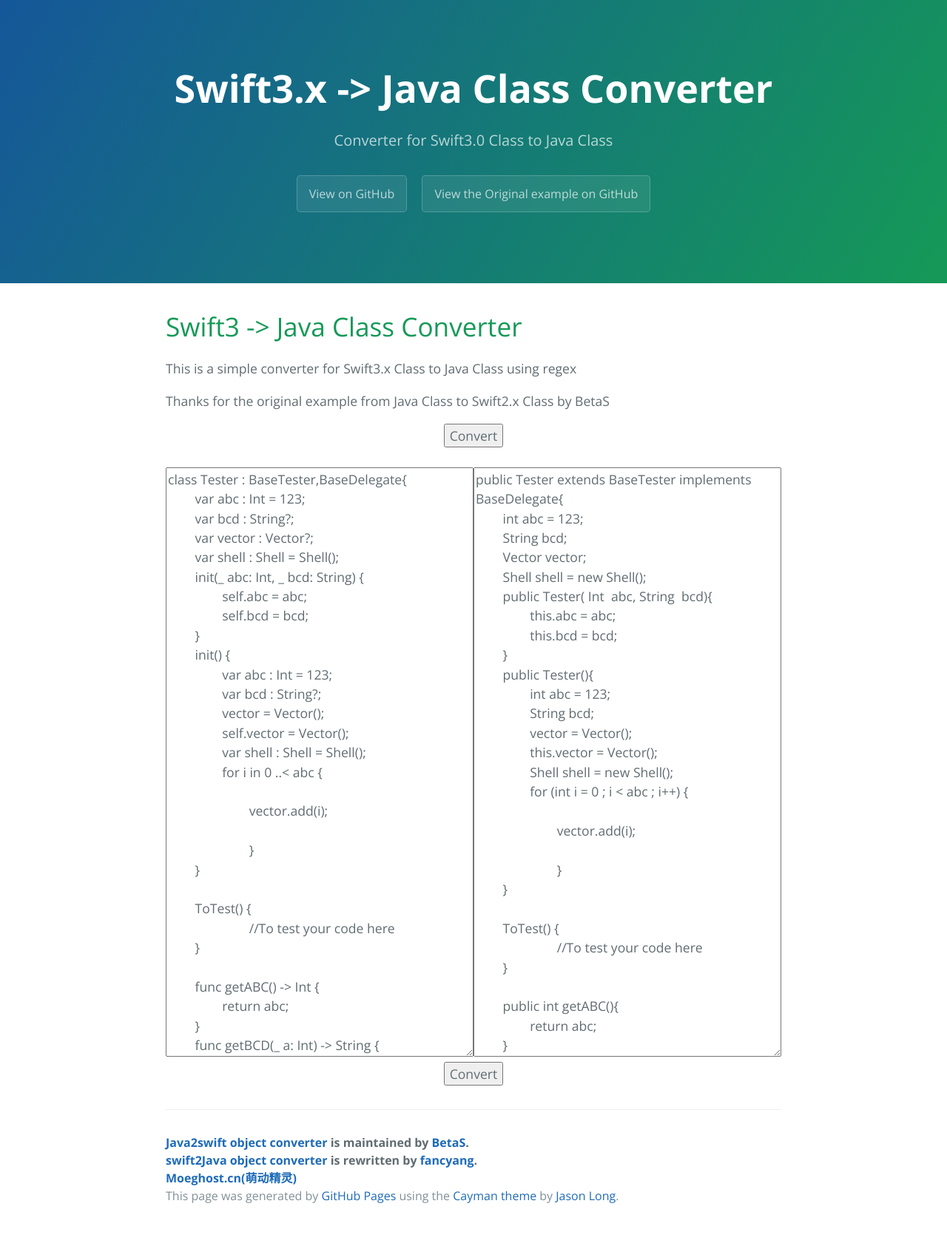
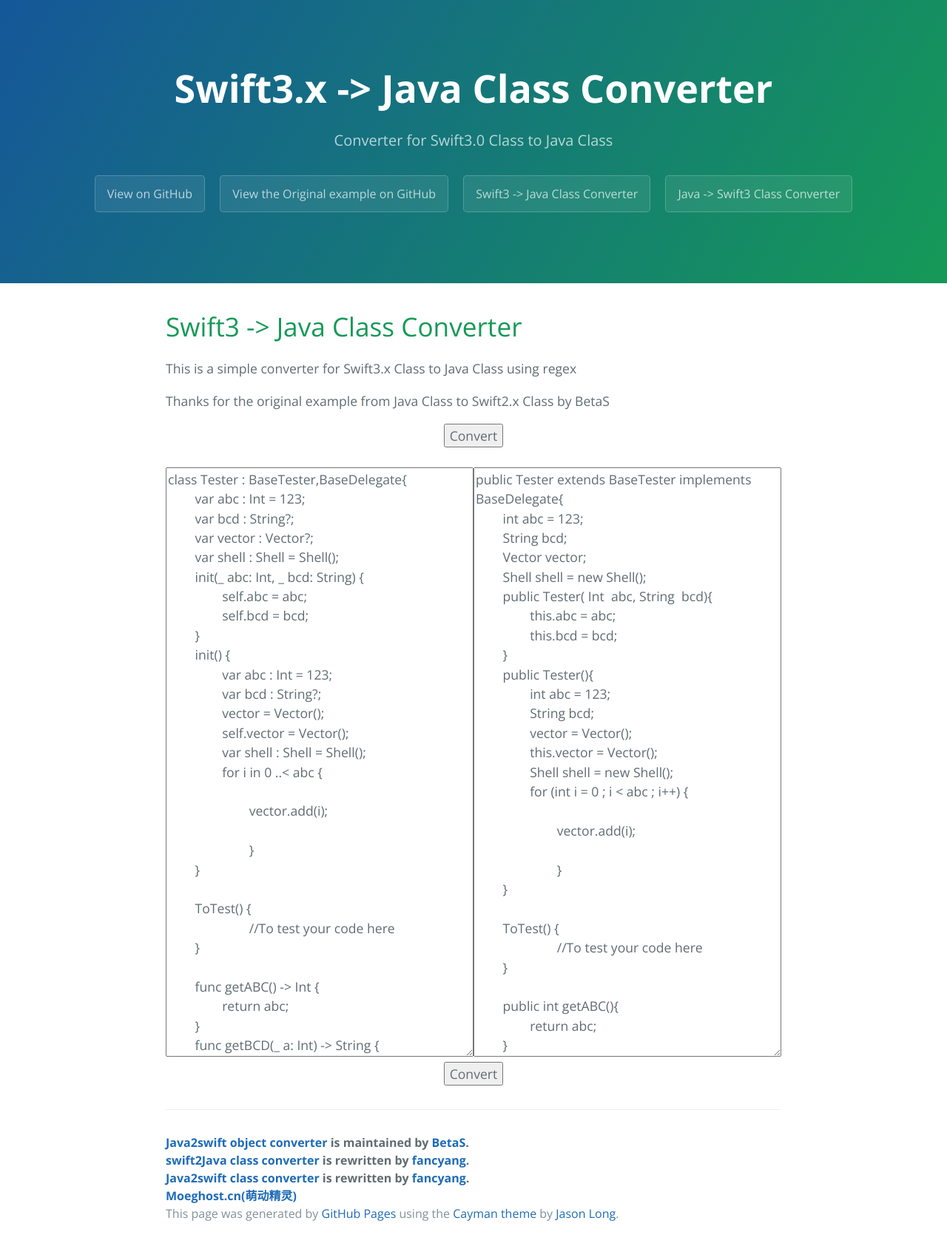
Before and after one commit to fancyang/Swift2Java-Class-Converter, a plain HTML site: page index.html in a window 1280 px wide. Shown: the whole page at 74% size. Before the commit the page ends 1661 px from the top, so only its background shows below. Drawn offline with nearby package versions, Linux system fonts and the light colour scheme.

Commit message:
index.html

```diff
--- a/index.html
+++ b/index.html
@@ -15,11 +15,18 @@
       <h2 class="project-tagline">Converter for Swift3.0 Class to Java Class</h2>
       <a href="https://github.com/fancyang/Swift2Java-Class-Converter" class="btn">View on GitHub</a>
       <a href="https://github.com/BetaS/Java2Swift-Class-Converter" class="btn">View the Original example on GitHub</a>
+
+	  <a  class="btn" href="https://fancyang.github.io/Swift2Java-Class-Converter">Swift3 -&gt; Java Class Converter</a>
+
+
+	  <a  class="btn" href="https://fancyang.github.io/Java2Swift-Class-Converter">Java -&gt; Swift3 Class Converter</a>
+
+
     </section>
 
     <section class="main-content">
       <h1>
-<a id="swift3---java-object-converter" class="anchor" href="#swift3---java-object-converter" aria-hidden="true"><span aria-hidden="true" class="octicon octicon-link"></span></a>Swift3 -&gt; Java Class Converter</h1>
+<a id="swift3---java-object-converter" class="anchor" href="https://fancyang.github.io/Swift2Java-Class-Converter/" aria-hidden="true"><span aria-hidden="true" class="octicon octicon-link"></span></a>Swift3 -&gt; Java Class Converter</h1>
 
 <p>This is a simple converter for Swift3.x Class to Java Class using regex</p>
 <p>Thanks for the original example from Java Class to Swift2.x Class by  BetaS</p>
@@ -74,7 +81,11 @@ class Tester : BaseTester,BaseDelegate{
 
         <span class="site-footer-owner"><a href="https://github.com/BetaS/java2swift_object_converter">Java2swift object converter</a> is maintained by <a href="https://github.com/BetaS">BetaS</a>.</span>
 
-   	<span class="site-footer-owner"><a href="https://github.com/fancyang/swift2java_object_converter">swift2Java object converter</a> is rewritten by <a href="https://github.com/fancyang">fancyang</a>.</span>
+   	<span class="site-footer-owner"><a href="https://github.com/fancyang/Swift2Java-Class-Converter">swift2Java class converter</a> is rewritten by <a href="https://github.com/fancyang">fancyang</a>.</span>
+
+	<span class="site-footer-owner"><a href="https://github.com/fancyang/Java2swift-Class-Converter">Java2swift class converter</a> is rewritten by <a href="https://github.com/fancyang">fancyang</a>.</span>
+
+
 
 	<span class="site-footer-owner"><a href="moeghost.cn">Moeghost.cn(萌动精灵)</a></span>
 
```
